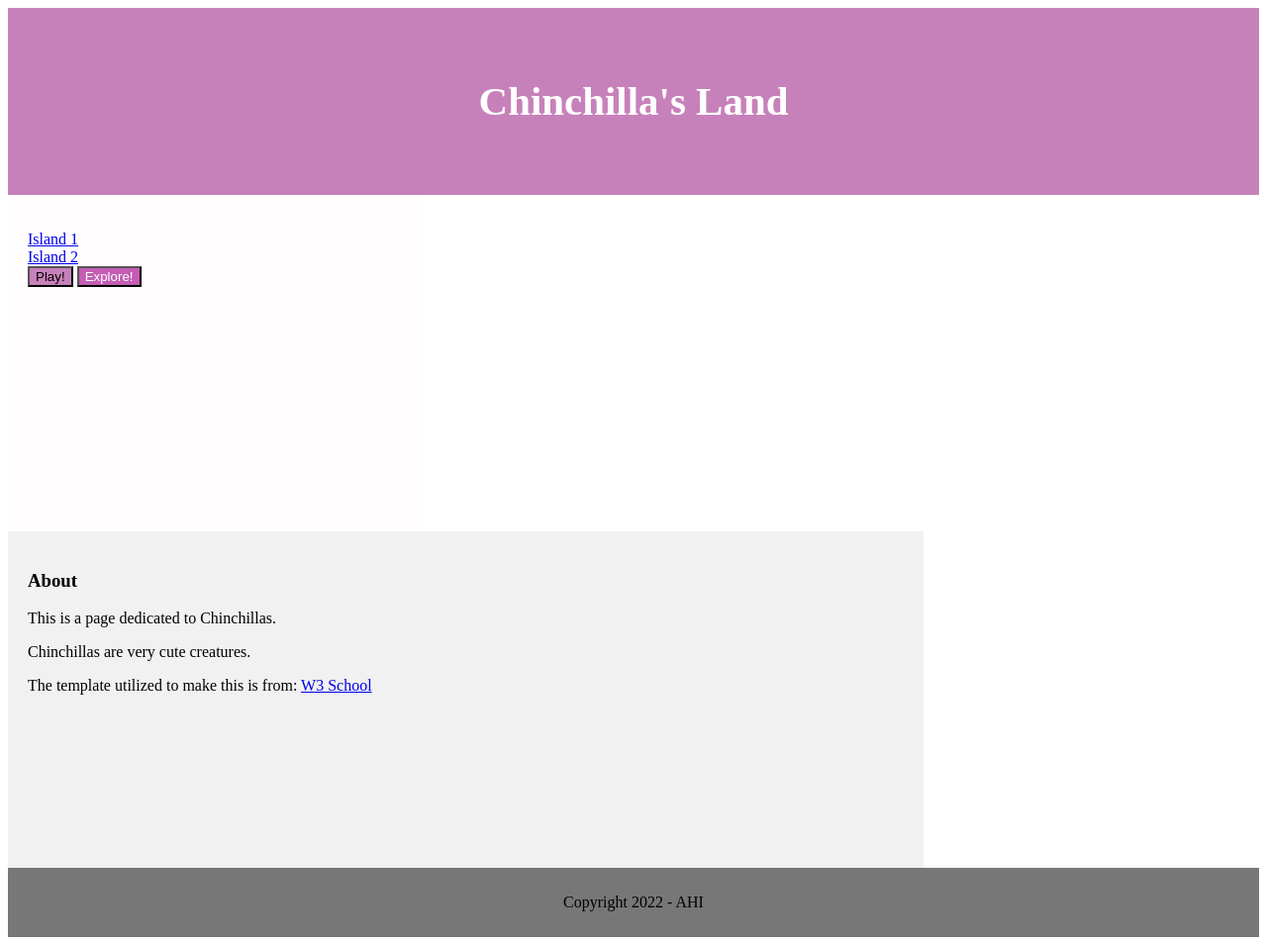
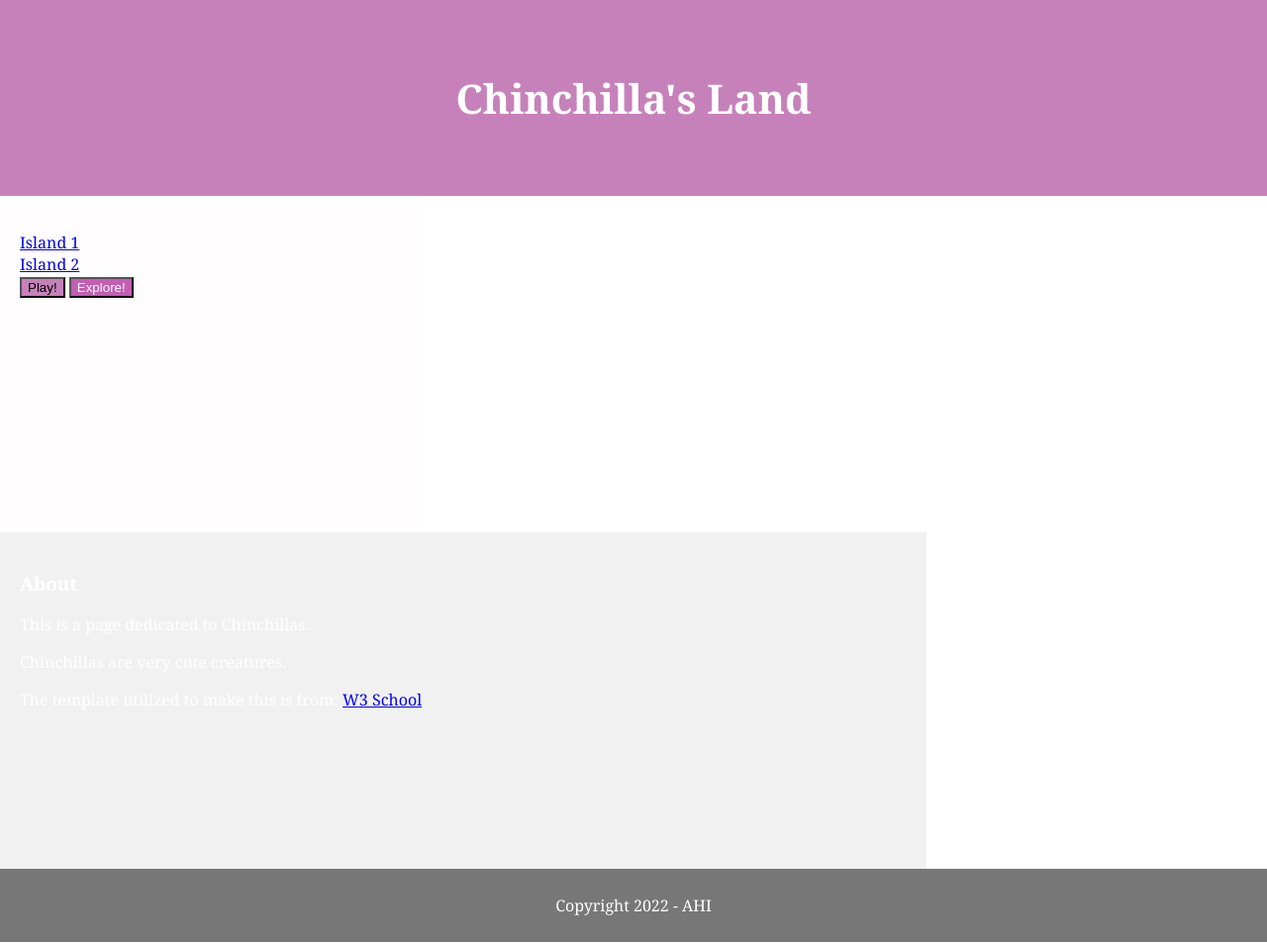
Before and after one commit to Chinchilla7/regina-flask-html, a Flask app: page / in a window 1280 px wide. Shown: the whole page at 99% size. Run offline with Flask 2, Linux system fonts and the light colour scheme.

Commit message:
Update styles2.css

```diff
--- a/Assignment 3a/static/styles2.css
+++ b/Assignment 3a/static/styles2.css
@@ -1,3 +1,9 @@
+body {
+  margin: 0;
+  padding: 0;
+  font-family: Georgia, 'Times New Roman', Times, sans-serif;
+  color: white;
+}
 /* Style the header */
 header {
     background-color: rgb(199, 129, 186);
```
